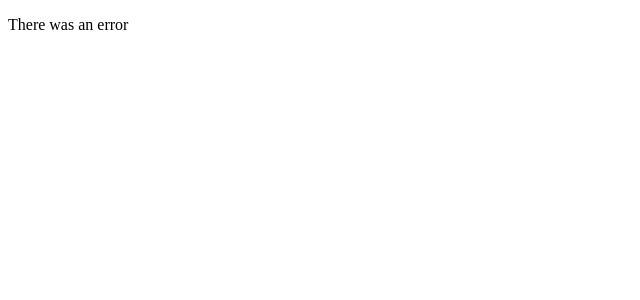
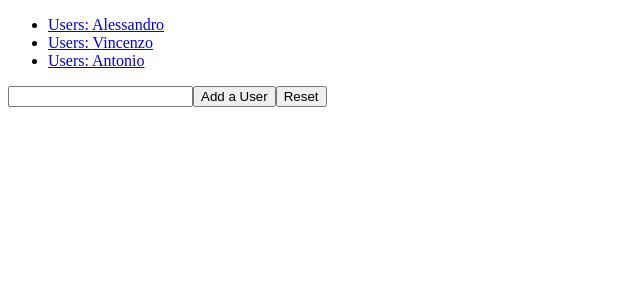
Before and after one commit to Alessandro-Ambra-dev/esercizi-React, a React (Create React App) app in the folder my-app/: page /users in a window 1280 px wide. Shown: the top 300 px of the page, without its empty margins (0-640 px from the left). Built offline with nearby package versions, Linux system fonts and the light colour scheme; no server answers.

Commit message:
feature: added es 48 of React

```diff
--- a/my-app/src/App.jsx
+++ b/my-app/src/App.jsx
@@ -1,30 +1,25 @@
 import React from "react";
 import { Link, Route, Routes } from "react-router-dom";
-import { GithubUser } from "./GithubUser";
-import { Counter } from "./Counter";
+
 import { NotFound } from "./NotFound";
 import { ShowGithubUser } from "./ShowGithubUser";
 
 export function App() {
   return (
+    <div>
       <Routes>
         <Route
           path="/"
           element={
             <div>
-            <Link to={"/ShowGithubUser"}>Go to users three</Link>
-            <Link to={"/:username"}>Go directly to the user</Link>
-            <Link to={"/counter"}>Go to counter</Link>
+              <h1>Welcome to the App:</h1>
+              <Link to={"/users"}>See the Github Users</Link>
             </div>
           }
         />
-      <Route
-        path="/:username"
-        element={<GithubUser username="Alessandro-Ambra-dev" />}
-      />
-      <Route path="/ShowgithubUser" element={<ShowGithubUser />} />
-      <Route path="/counter" element={<Counter />} />
+        <Route path="/users" element={<ShowGithubUser />} />
         <Route path="*" element={<NotFound />} />
       </Routes>
+    </div>
   );
 }
--- a/my-app/src/Counter.jsx
+++ /dev/null
@@ -1,22 +0,0 @@
-import { useState } from "react";
-
-export function Counter({ initialVal = 0 }) {
-  const [counter, setCounter] = useState(initialVal);
-  function handleIncrement() {
-    setCounter((c) => c + 1);
-  }
-  function handleDecrement() {
-    setCounter((c) => c - 1);
-  }
-  function handleReset() {
-    setCounter(initialVal);
-  }
-  return (
-    <div>
-      <h1>Counter: {counter}</h1>
-      <button onClick={handleIncrement}>Increment</button>
-      <button onClick={handleDecrement}>Decrement</button>
-      <button onClick={handleReset}>Reset</button>
-    </div>
-  );
-}
--- a/my-app/src/GithubUser.jsx
+++ /dev/null
@@ -1,46 +0,0 @@
-import { useState, useEffect } from "react";
-import { useParams } from "react-router-dom";
-
-export function GithubUser() {
-  const [user, setUser] = useState(null);
-  const [error, setError] = useState(false);
-  const [loading, setLoading] = useState(null);
-  const {username} = useParams()
-
-  async function fetchGihubUser({username='Alessandro-Ambra-dev'}) {
-    setLoading(true);
-
-    try {
-      const response = await fetch(`https://api.github.com/users/${username}`);
-      const json = await response.json();
-      console.log(json);
-      setUser(json);
-    } catch (error) {
-      setError(error);
-      setUser(null);
-    } finally {
-      setLoading(false);
-    }
-  }
-
-  useEffect(() => {
-    fetchGihubUser(username);
-  }, [username]);
-
-  return (
-    <div>
-      {loading && <p>Loading...</p>}
-      {error && <p>There was an error</p>}
-      {user && (
-        <div>
-          <h3>Username: {user.name}</h3>
-          <p>id: {user.id}</p>
-          <i>
-            <b>Bio:</b>
-            {user.bio}
-          </i>
-        </div>
-      )}
-    </div>
-  );
-}
--- a/my-app/src/ShowGithubUser.jsx
+++ b/my-app/src/ShowGithubUser.jsx
@@ -1,7 +1,48 @@
+import { useState } from "react";
+import { Link } from "react-router-dom";
+export function ShowGithubUser({
+  initialState = ["Alessandro", "Vincenzo", "Antonio"],
+}) {
+  const [users, setUsers] = useState(initialState);
 
+  function handleUsernameInput(event) {
+    const input = event.target.parentElement.querySelector(
+      "[name = 'username']"
+    );
+    const value = input.value;
 
-export function ShowGithubUser() {
+    if (value) {
+      const newUsers = [...users, value];
+      setUsers(newUsers);
+      input.value = "";
+    }
+  }
+
+  function handleReset() {
+    setUsers(initialState);
+  }
+
   return (
-    <h1>See the other users:</h1>
-  )
+    <div>
+      <ul>
+        {users.map((user, index) => {
+          return (
+            <li key={user + index}>
+              <Link to={`/users/${user}`}>Users: {user}</Link>
+            </li>
+          );
+        })}
+      </ul>
+      <input type="text" name="username" />
+      <button
+        onClick={handleUsernameInput}
+        className="mx-1 text-red-400 bg-black"
+      >
+        Add a User
+      </button>
+      <button onClick={handleReset} className="mx-1  text-red-400 bg-black">
+        Reset
+      </button>
+    </div>
+  );
 }
```
Also changed, not shown: 1 other file (tests, documents, lock files or other folders). Lines whose indentation alone changed are shown as unchanged.
